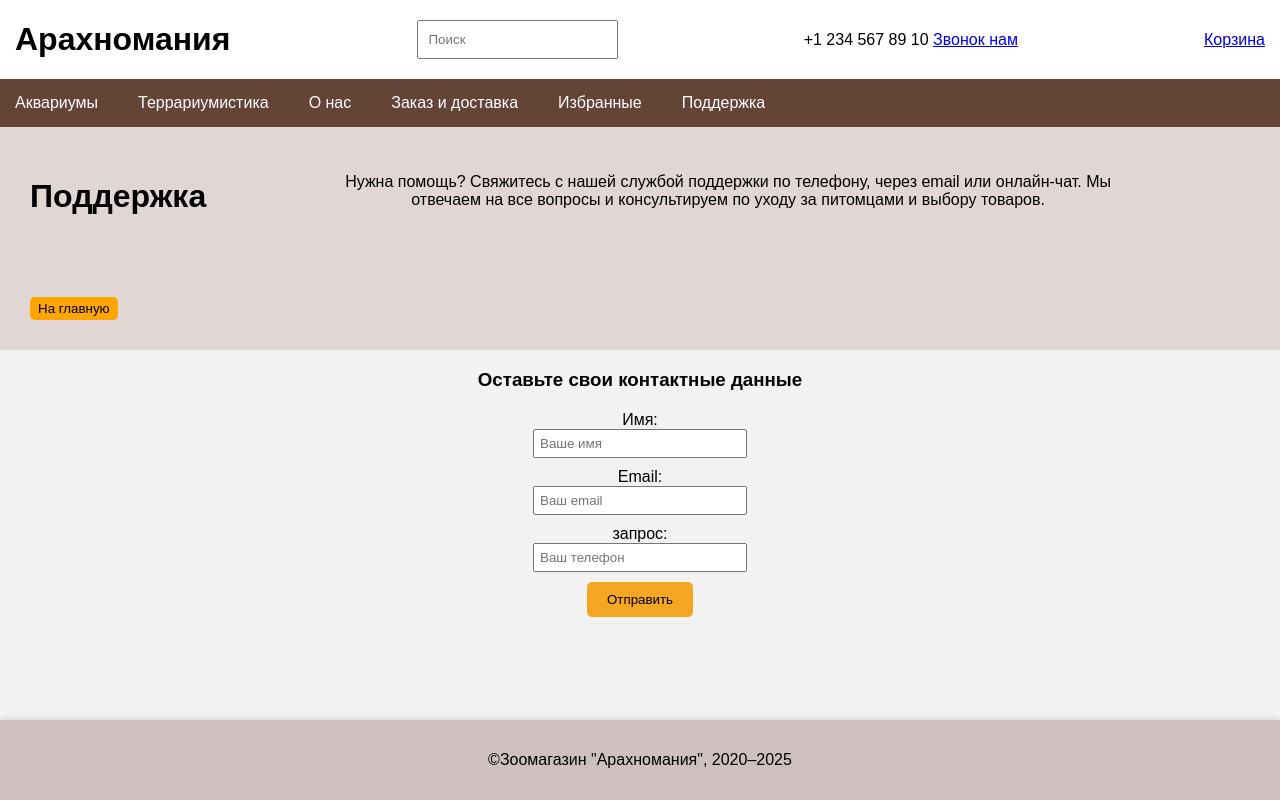
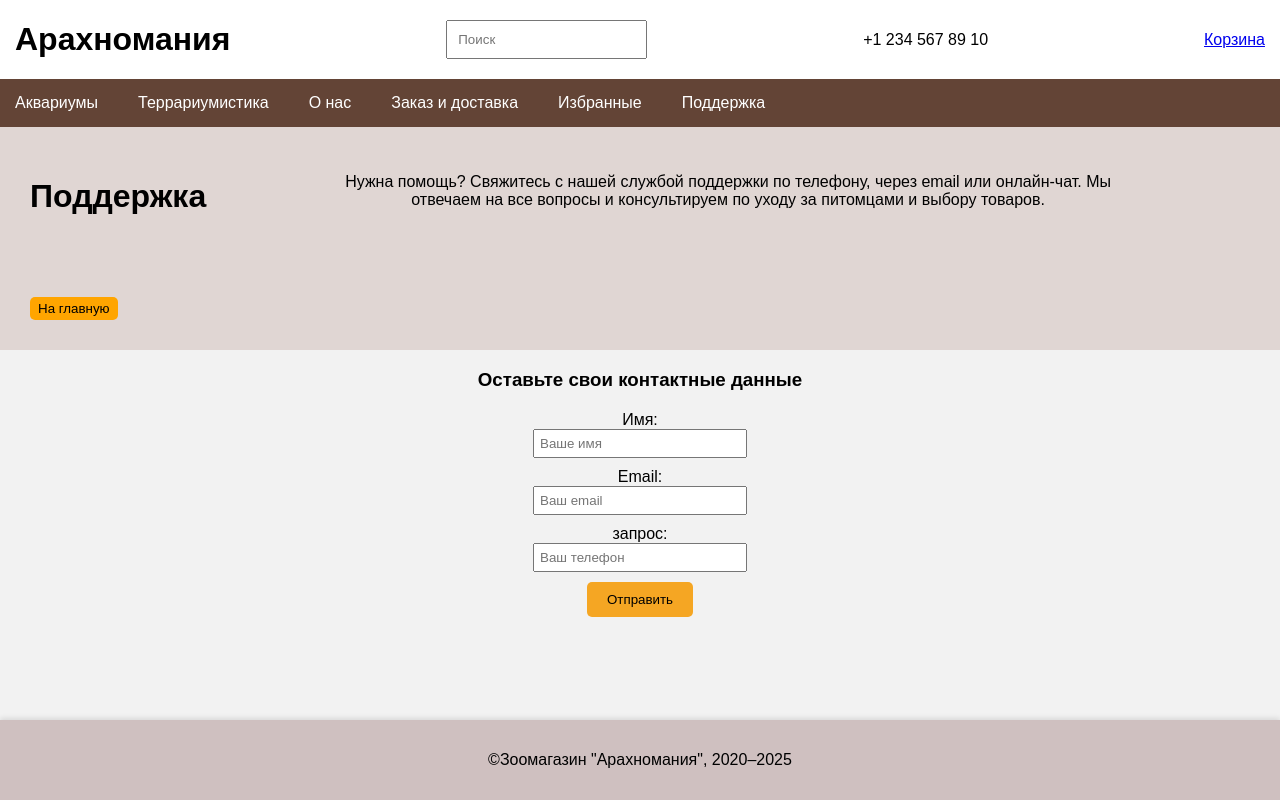
Before and after one commit to Monior123/-.github.io, a plain HTML site: page support.html in a window 1280 px wide. Drawn offline with Linux system fonts and the light colour scheme.

Commit message:
Update support.html

```diff
--- a/support.html
+++ b/support.html
@@ -12,7 +12,6 @@
     <input type="text" class="search" placeholder="Поиск" />
     <div class="contact">
       <span>+1 234 567 89 10</span>
-      <a href="#">Звонок нам</a>
     </div>
     <div class="cart">
       <a href="#">Корзина</a>
```
